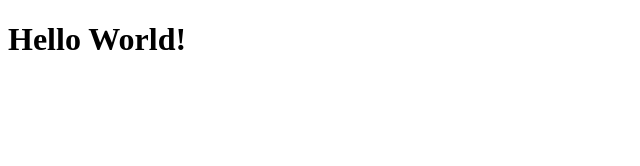
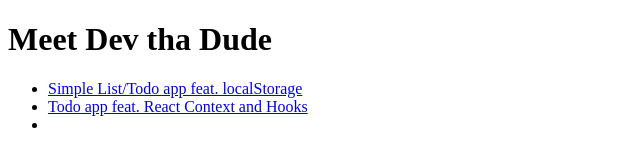
Before and after one commit to dmstrong/dmstrong.github.io, a plain HTML site: page index.html in a window 1280 px wide. Shown: the whole page, without its empty margins (0-640 px from the left). Drawn offline with Linux system fonts and the light colour scheme.

Commit message:
Included links

```diff
--- a/index.html
+++ b/index.html
@@ -7,6 +7,11 @@
     <title>dmstrong.github.io</title>
 </head>
 <body>
-    <h1>Hello World!</h1>
+    <h1>Meet Dev tha Dude</h1>
+    <ul>
+        <li><a href="https://dmstrong.github.io/simplelist/" target="_blank">Simple List/Todo app feat. localStorage</a></li>
+        <li><a href="https://dmstrong.github.io/todoapp/" target="_blank">Todo app feat. React Context and Hooks</a></li>
+        <li></li>
+    </ul>
 </body>
 </html>
```
